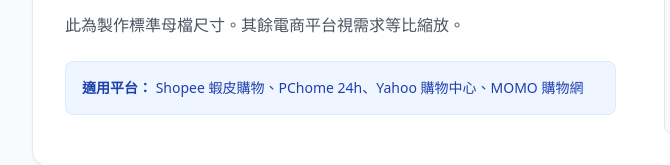
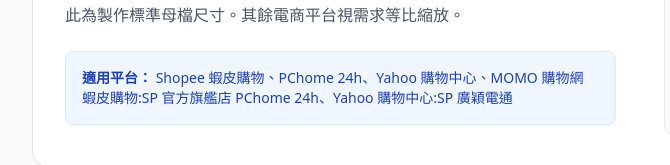
Before and after one commit to ssuchiliu04-byte/mainpic, a plain HTML site: page index.html in a window 1280 px wide. Shown: the part 672-837 px from the top of the page, 0-670 px from the left. Drawn offline with nearby package versions, Linux system fonts and the light colour scheme.

Commit message:
index.html

```diff
--- a/index.html
+++ b/index.html
@@ -260,6 +260,8 @@
               <p class="text-gray-600 mb-6">此為製作標準母檔尺寸。其餘電商平台視需求等比縮放。</p>
               <div class="bg-blue-50 p-4 rounded-lg border border-blue-100 text-sm text-blue-800">
                 <span class="font-bold">適用平台：</span> Shopee 蝦皮購物、PChome 24h、Yahoo 購物中心、MOMO 購物網
+                蝦皮購物:SP 官方旗艦店
+                PChome 24h、Yahoo 購物中心:SP 廣穎電通
               </div>
             </div>
 
```
